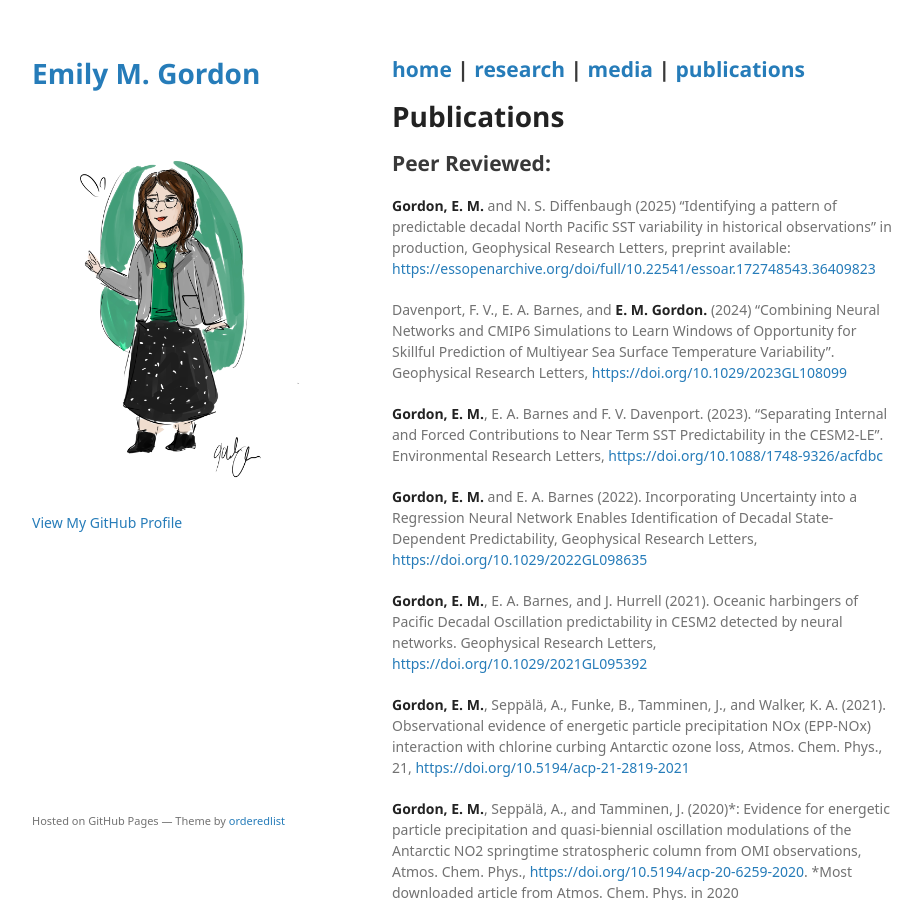
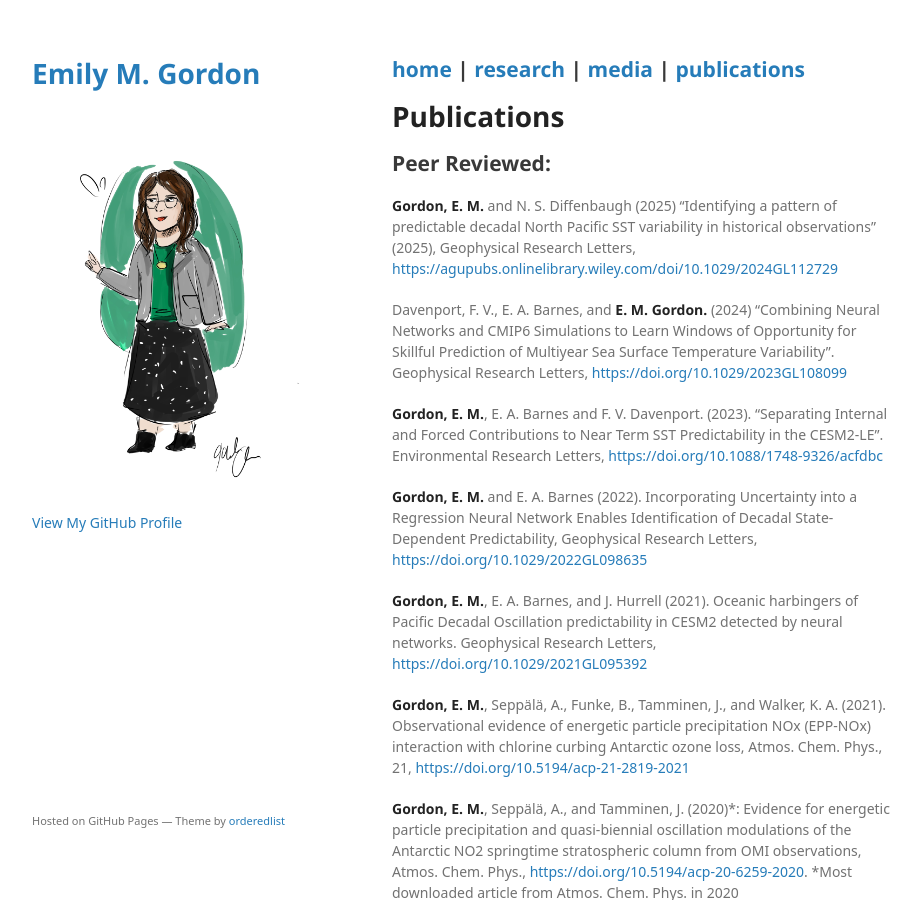
Before and after one commit to emily-gordy/emily-gordy.github.io, a Jekyll site: the page built from publications.md, in a window 1280 px wide and 900 px high. Shown: the whole window, without its empty margins (178-1100 px from the left). Built offline with Jekyll 4.4.1, drawn with Linux system fonts in a browser that asks for light colours; some web fonts are replaced; a script that is not in the unit is left out; the repository's description, which GitHub fills in, is left out; our own code applies the rules of GitHub Pages for plain Markdown files.

Commit message:
Update publications.md

```diff
--- a/publications.md
+++ b/publications.md
@@ -9,7 +9,7 @@ permalink: /publications/
 
 ## Peer Reviewed:
 
-**Gordon, E. M.** and N. S. Diffenbaugh (2025) "Identifying a pattern of predictable decadal North Pacific SST variability in historical observations" in production, Geophysical Research Letters, preprint available: [https://essopenarchive.org/doi/full/10.22541/essoar.172748543.36409823](https://essopenarchive.org/doi/full/10.22541/essoar.172748543.36409823)
+**Gordon, E. M.** and N. S. Diffenbaugh (2025) "Identifying a pattern of predictable decadal North Pacific SST variability in historical observations" (2025), Geophysical Research Letters, [https://agupubs.onlinelibrary.wiley.com/doi/10.1029/2024GL112729](https://agupubs.onlinelibrary.wiley.com/doi/10.1029/2024GL112729)
 
 Davenport, F. V., E. A. Barnes, and **E. M. Gordon.** (2024) "Combining Neural Networks and CMIP6 Simulations to Learn Windows of Opportunity for Skillful Prediction of Multiyear Sea Surface Temperature Variability". Geophysical Research Letters, [https://doi.org/10.1029/2023GL108099](https://doi.org/10.1029/2023GL108099)
 
```
